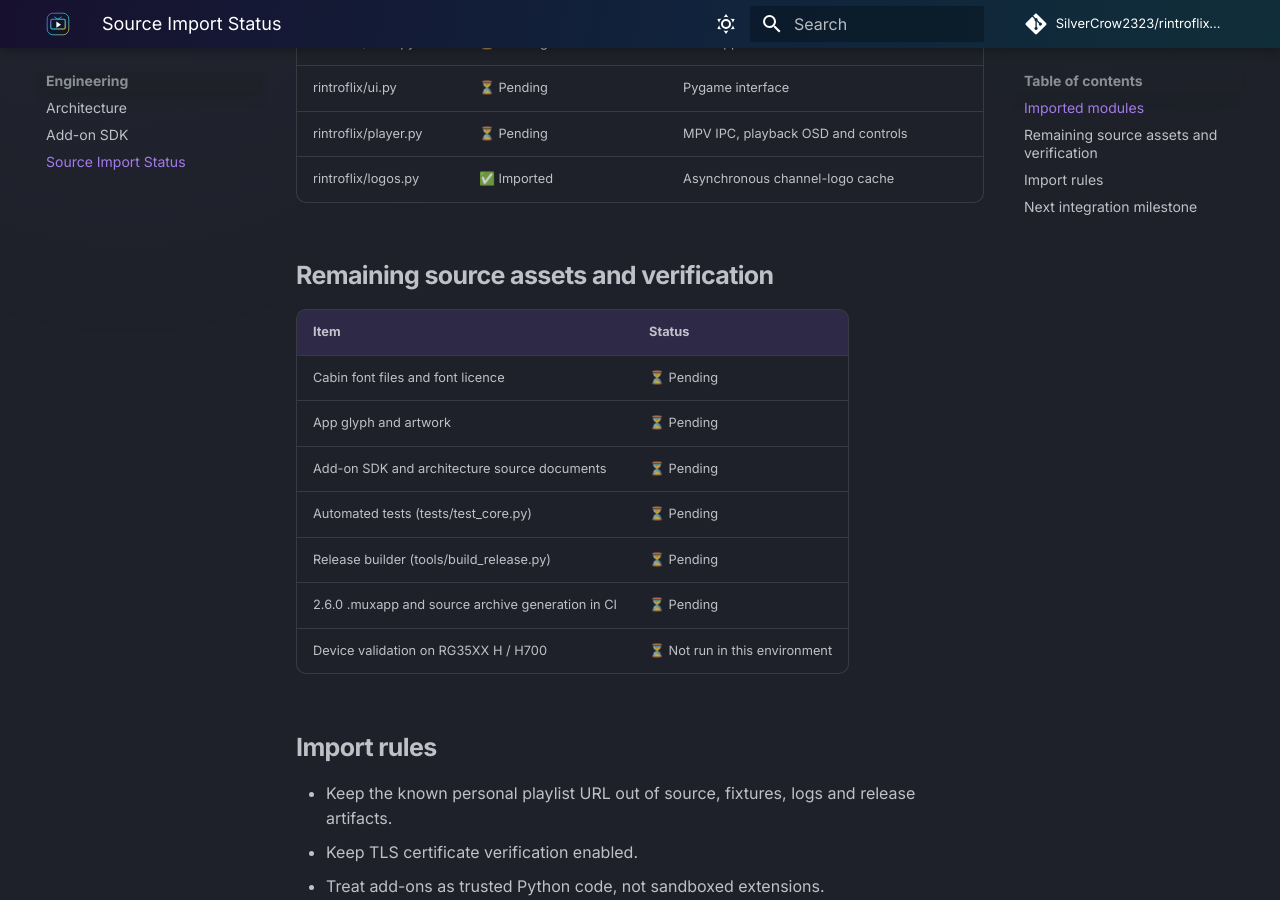
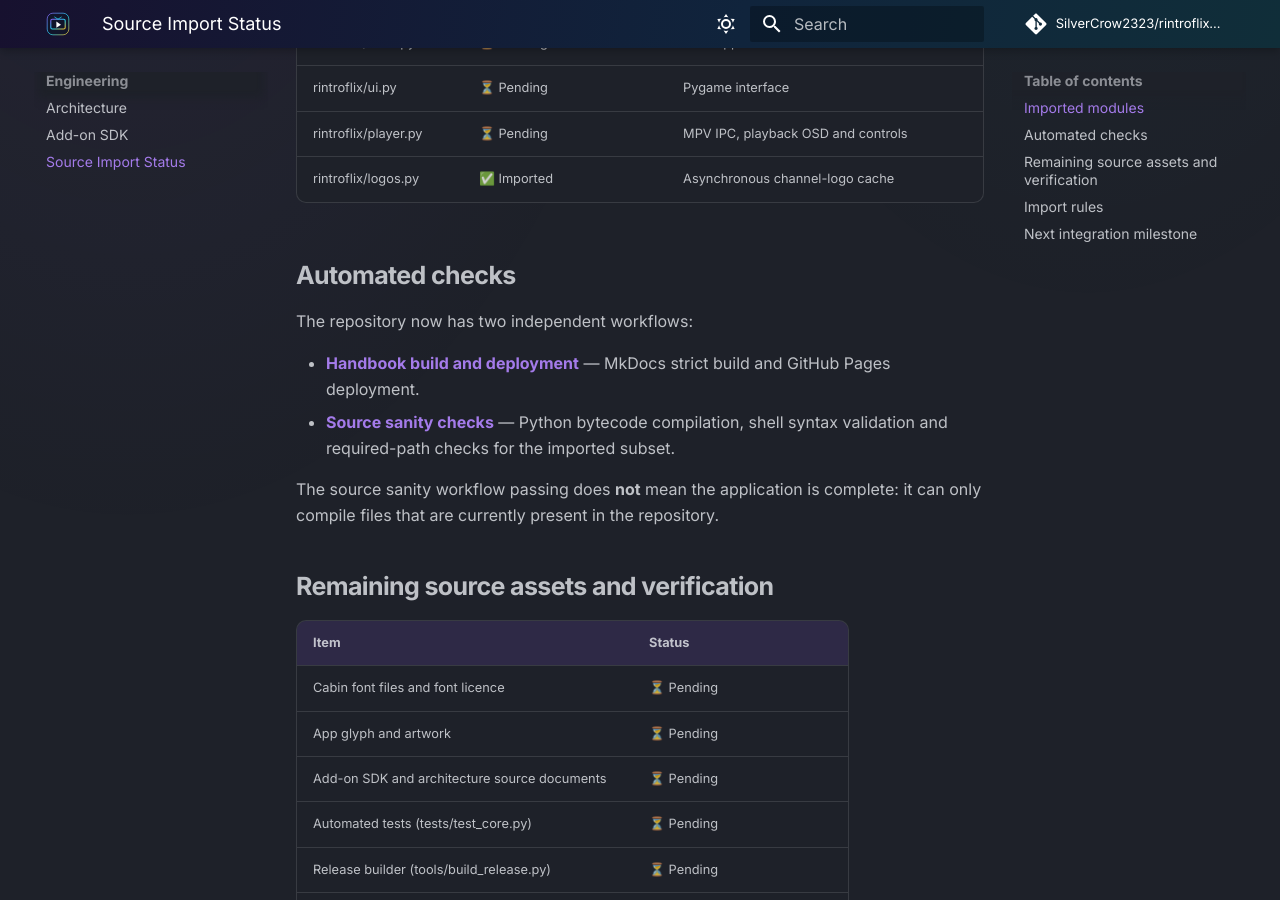
Before and after one commit to SilverCrow2323/rintroflix-muos, an MkDocs documentation site: the page built from docs/source-import.md, in a window 1280 px wide and 900 px high, scrolled down 962 px. Built offline with MkDocs 1.6.1 and Material for MkDocs 9.7.7, drawn with Linux system fonts in a browser that asks for light colours; comment, search, counter and statistics services are not loaded.

Commit message:
docs: document source sanity workflow and its scope

```diff
--- a/docs/source-import.md
+++ b/docs/source-import.md
@@ -23,6 +23,15 @@
 | rintroflix/player.py | ⏳ Pending | MPV IPC, playback OSD and controls |
 | rintroflix/logos.py | ✅ Imported | Asynchronous channel-logo cache |
 
+## Automated checks
+
+The repository now has two independent workflows:
+
+- [Handbook build and deployment](https://github.com/SilverCrow2323/rintroflix-muos/actions/workflows/docs.yml) — MkDocs strict build and GitHub Pages deployment.
+- [Source sanity checks](https://github.com/SilverCrow2323/rintroflix-muos/actions/workflows/source-checks.yml) — Python bytecode compilation, shell syntax validation and required-path checks for the imported subset.
+
+The source sanity workflow passing does **not** mean the application is complete: it can only compile files that are currently present in the repository.
+
 ## Remaining source assets and verification
 
 | Item | Status |
```
